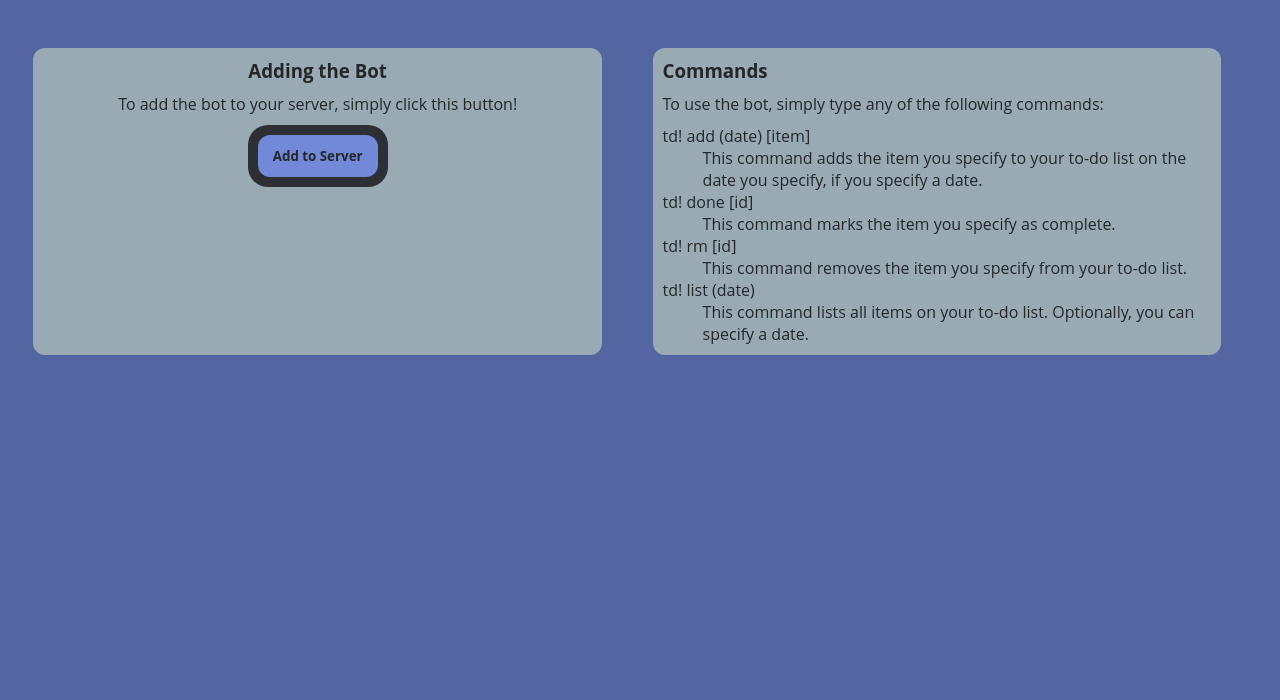
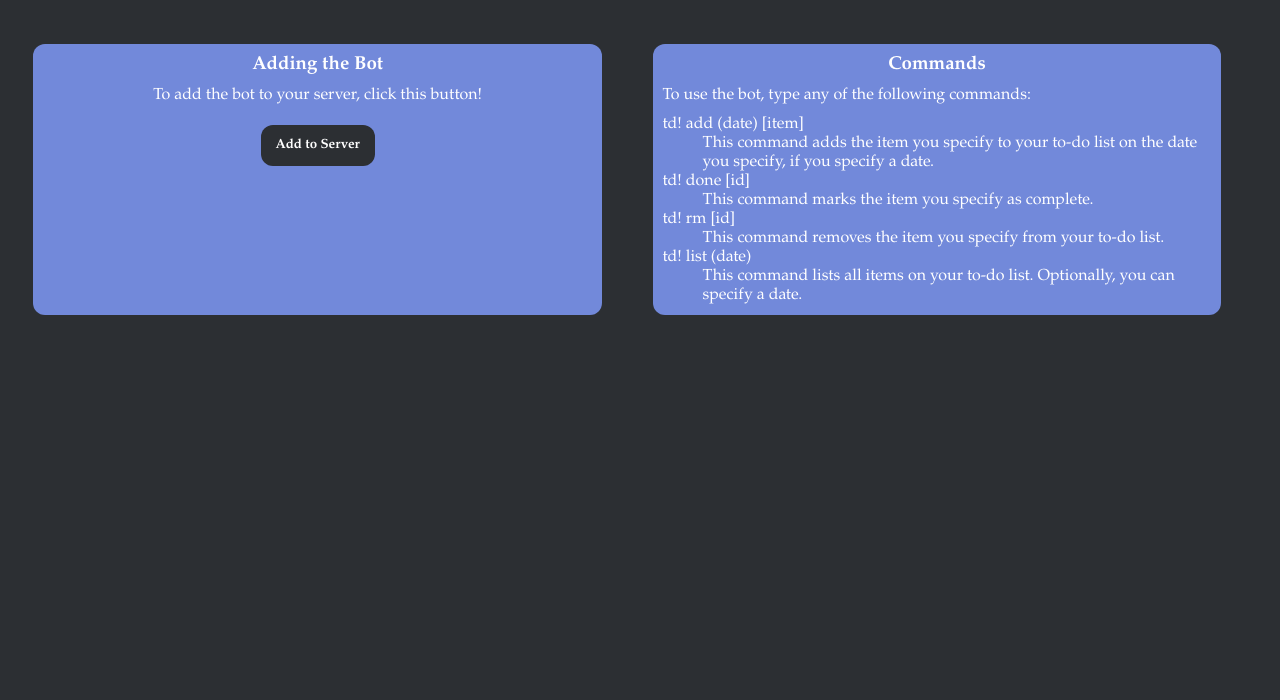
Before and after one commit to lzhou03/To-Do-List-Bot, a website: page index.html in a window 1280 px wide. Shown: the part 100-800 px from the top of the page. Drawn offline with Linux system fonts and the light colour scheme.

Commit message:
Updated background of website

```diff
--- a/index.html
+++ b/index.html
@@ -2,26 +2,24 @@
 <html lang="en" dir="ltr">
   <head>
     <meta charset="utf-8">
-    <link rel="stylesheet" href="website-docs\mystyle.css">
+    <link rel="stylesheet" href="website-docs/mystyle.css">
     <script src="website-docs/website.js"></script>
     <title>To-Do List Bot</title>
   </head>
   <body>
     <header>
-      <h2>To-Do List Bot</h2>
+      <h2>✔️ To-Do List Bot</h2>
       <p>The To-Do List Bot allows you to manage a to-do list via Discord!</p>
     </header>
     <main>
       <div class="add-bot">
         <h3>Adding the Bot</h3>
-        <p>To add the bot to your server, simply click this button!</p>
-        <div class="behind-button">
-          <button onclick = "addBot()">Add to Server</button>
-        </div>
+        <p>To add the bot to your server, click this button!</p>
+        <button onclick = "addBot()">Add to Server</button>
       </div>
       <div class="commands">
         <h3>Commands</h3>
-        <p>To use the bot, simply type any of the following commands:</p>
+        <p>To use the bot, type any of the following commands:</p>
         <dl>
           <dt>td! add (date) [item]</dt>
           <dd>This command adds the item you specify to your to-do list on the date you specify, if you specify a date.</dd>
--- a/website-docs/mystyle.css
+++ b/website-docs/mystyle.css
@@ -1,9 +1,9 @@
 * {
-  font-family: Open Sans, "Trebuchet MS", sans-serif;
+  font-family: Garamond, serif;
 }
 body {
-  background-color: #5466a2;
-  color: #23272a;
+  background-color: #2c2f33;
+  color: #ffffff;
 }
 header {
   text-align: center;
@@ -16,7 +16,7 @@ main {
   display: flex;
 }
 header, div {
-  background-color: #99aab5;
+  background-color: #7289da;
   border-radius: 12px;
   margin: 2%;
 }
@@ -33,23 +33,18 @@ button {
   border-radius: 12px;
   text-align: center;
   padding: 12px 15px;
-  color: #23272a;
-  background-color: #7289da;
+  color: #ffffff;
+  background-color: #2c2f33;
   float: none;
   font-weight: bold;
   border: hidden;
 }
-.behind-button {
-  width: max-content;
-  text-align: center;
-  margin: auto;
-  padding: 0px;
-  border-radius: 20px;
-  background-color: #2c2f33;
-}
 button:hover {
-  opacity: 0.9;
+  opacity: 0.8;
 }
 p, h2, h3, dl, button {
   margin: 10px;
 }
+h3 {
+  text-align: center;
+}
```
